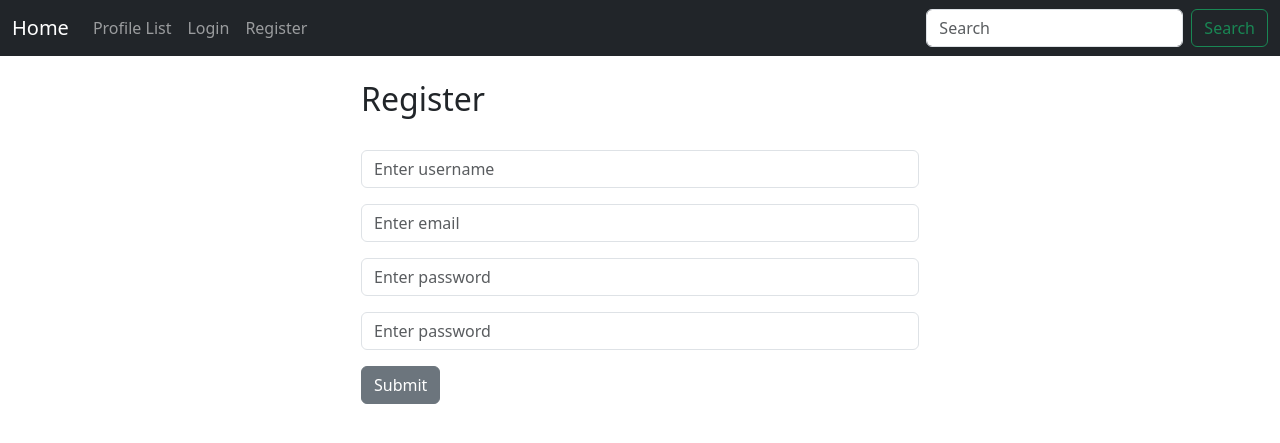
After one commit to Rhythm1821/TweeterSphere, a Django app: page /register/ in a window 1280 px wide. The commit adds this page. Shown: the top 443 px of the page. Run offline with Django 5.2, Linux system fonts and the light colour scheme.

```diff
--- a/main/forms.py
+++ b/main/forms.py
@@ -1,4 +1,6 @@
 from django import forms
+from django.contrib.auth.forms import UserCreationForm
+from django.contrib.auth.models import User
 from .models import Tweet
 
 class TweetForm(forms.ModelForm):
@@ -12,3 +14,10 @@ class TweetForm(forms.ModelForm):
     class Meta:
         model=Tweet
         exclude=('User',)
+
+class RegisterForm(UserCreationForm):
+    email = forms.EmailField(label='',max_length=100,widget=forms.TextInput(attrs={'class':'form-control','placeholder':'Email Address'}))
+
+    class Meta:
+        model = User
+        fields = ['username','email','password1','password2']
--- a/main/models.py
+++ b/main/models.py
@@ -35,3 +35,7 @@ class Tweet(models.Model):
             f"{self.created_at:%D-%M-%Y %H-%M}"
             f"{self.body}..."
             )
+
+class RegisterForm(models.Model):
+    name = models.CharField(max_length=100)
+    password = models.CharField(max_length=10)
--- a/main/templates/navbar.html
+++ b/main/templates/navbar.html
@@ -21,6 +21,9 @@
           <li class="nav-item">
             <a class="nav-link" href="{% url 'login' %} ">Login</a>
           </li>
+          <li class="nav-item">
+            <a class="nav-link" href="{% url 'register' %} ">Register</a>
+          </li>
           {% endif %}
         </ul>
         <form class="d-flex" role="search">
--- a/main/templates/profile.html
+++ b/main/templates/profile.html
@@ -59,6 +59,10 @@
                         </button>
                     {% endif %}
                   </form>
+                  <br>
+                  {% if request.user.id == profile.user.id %}
+                  <a href="{% url 'update-user' %}" class="btn btn-outline-secondary">Update Profile</a>
+                  {% endif %}
             </div>
         </div>
     </div>
--- /dev/null
+++ b/main/templates/register.html
@@ -0,0 +1,41 @@
+{% extends 'base.html' %}
+
+{% block content %}
+{% if not user.is_authenticated %}
+<div class="col-md-6 offset-md-3">
+    <br>
+    <h2>Register</h2>
+    <form method="POST">
+        <br>
+        {% csrf_token %}
+        <div class="mb-3">
+          <input class="form-control" name="username" placeholder="Enter username">
+        </div>
+        <div class="mb-3">
+            <input type="email" class="form-control" name="email" placeholder="Enter email">
+          </div>
+        <div class="mb-3">
+          <input type="password" class="form-control" name="password1" placeholder="Enter password">
+        </div>
+        <div class="mb-3">
+            <input type="password" class="form-control" name="password2" placeholder="Enter password">
+        </div>
+        {% if form.errors %}
+            <div class="alert alert-danger">
+                <strong>Oops! There were some errors:</strong>
+                <ul>
+                    {% for field_errors in form.errors.values %}
+                        {% for error in field_errors %}
+                            <li>{{ error }}</li>
+                        {% endfor %}
+                    {% endfor %}
+                </ul>
+            </div>
+        {% endif %}
+        <button type="submit" class="btn btn-secondary">Submit</button>
+      </form>
+</div>
+{% else %}
+<h1>You're already Registered</h1>
+{% endif %}
+{% endblock %}
--- a/main/urls.py
+++ b/main/urls.py
@@ -6,5 +6,7 @@ urlpatterns = [
     path('profile_list/',views.profile_list,name='profile_list'),
     path('profile/<int:pk>/',views.profile,name='profile'),
     path('login/',views.login_user,name='login'),
-    path('logout/',views.logout_user,name='logout')
+    path('logout/',views.logout_user,name='logout'),
+    path('register/',views.register,name='register'),
+    path('update-user/',views.update_user,name='update-user')
 ]
--- a/main/views.py
+++ b/main/views.py
@@ -1,8 +1,9 @@
 from django.shortcuts import render,redirect
 from django.contrib import messages
 from django.contrib.auth import login,logout,authenticate
+from django.contrib.auth.models import User
 from .models import Profile,Tweet
-from .forms import TweetForm
+from .forms import TweetForm,RegisterForm
 
 # Create your views here.
 def home(request):
@@ -68,3 +69,31 @@ def logout_user(request):
     logout(request)
     messages.info(request,"You are logged out!")
     return redirect('home')
+
+def register(request):
+    form = RegisterForm()
+    if request.method=='POST':
+        form = RegisterForm(request.POST)
+        if form.is_valid():
+            form.save()
+            username = form.cleaned_data['username']
+            password = form.cleaned_data['password1']
+            user=authenticate(request,username=username,password=password)
+            login(request,user)
+            messages.success(request,'You are registered')
+            return redirect('home')
+
+    return render(request,'register.html',{'form':form})
+
+def update_user(request):
+    if request.user.is_authenticated:
+        current_user = User.objects.get(id=request.user.id)
+        form = RegisterForm(request.POST or None,instance=current_user)
+        return render(request,'update_user.html',{'form':form})
+    else:
+        messages.error(request,"You must be logged in!")
+        return redirect('home')
+    if request.method=='POST':
+        pass
+
+    return render(request,'update_user.html')
```
Also changed, not shown: main/templates/update_user.html (added, +14 -0 lines).
